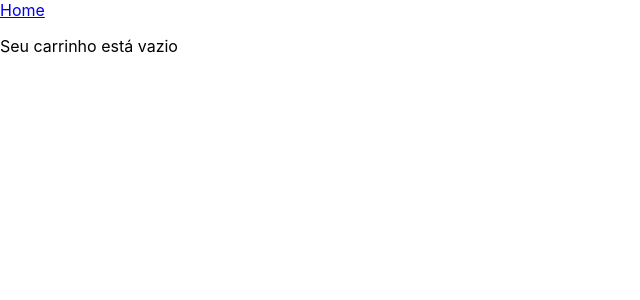
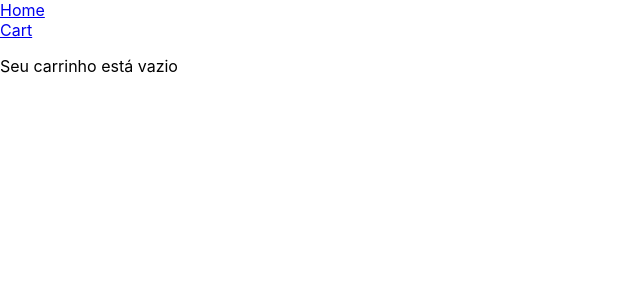
Before and after one commit to tryber/sd-05-block14-project-frontend-online-store-3, a React (Create React App) app: page /shopping-cart in a window 1280 px wide. Shown: the top 300 px of the page, without its empty margins (0-640 px from the left). Built offline with nearby package versions, Linux system fonts and the light colour scheme.

Commit message:
arrumado erro do requerimento 3

```diff
--- a/src/components/CartButton.js
+++ b/src/components/CartButton.js
@@ -4,8 +4,8 @@ import { Link } from 'react-router-dom';
 class CartButton extends React.Component {
   render() {
     return (
-      <div data-testid="shopping-cart-button">
-        <Link to="/shopping-cart">Cart</Link>
+      <div>
+        <Link data-testid="shopping-cart-button" to="/shopping-cart">Cart</Link>
       </div>
     );
   }
--- a/src/pages/ShoppingCart.js
+++ b/src/pages/ShoppingCart.js
@@ -1,5 +1,6 @@
 import React from 'react';
 import { Link } from 'react-router-dom';
+import CartButton from '../components/CartButton';
 
 class ShoppingCart extends React.Component {
   constructor(props) {
@@ -22,6 +23,7 @@ class ShoppingCart extends React.Component {
       return (
         <div>
           <Link to="/">Home</Link>
+          <CartButton />
           <p data-testid="shopping-cart-empty-message">Seu carrinho está vazio</p>
         </div>
       );
@@ -31,6 +33,7 @@ class ShoppingCart extends React.Component {
         <Link to="/">Home</Link>
         {this.state.cart.map((product) => (
           <div key={product.id}>
+            <p data-testid="shopping-cart-empty-message"></p>
             <p data-testid="shopping-cart-product-name">{product.title}</p>
             <img src={product.thumbnail} alt={product.title} />
             <p data-testid="shopping-cart-product-quantity">1</p>
```
